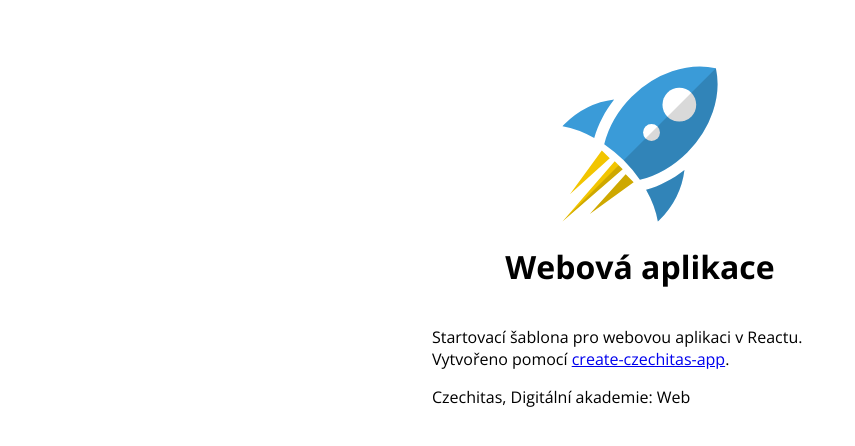
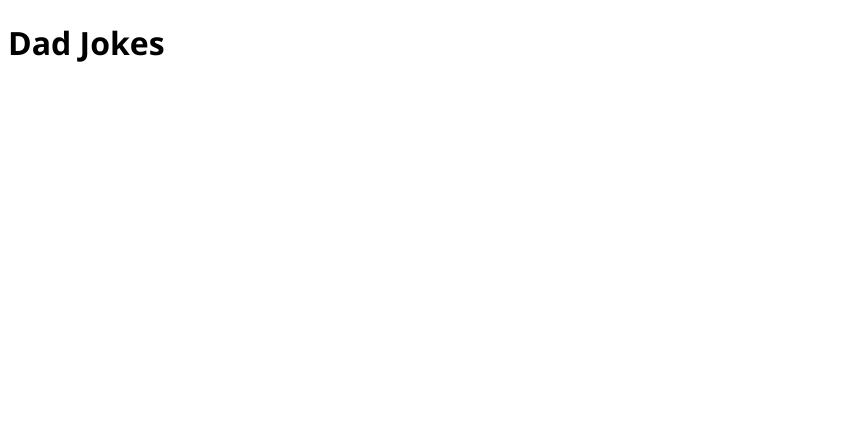
Before and after one commit to alzbetamyskova/dadjokes-react, a React app: page / in a window 1280 px wide. Shown: the top 446 px of the page, without its empty margins (0-855 px from the left). Built offline with nearby package versions, Linux system fonts and the light colour scheme.

Commit message:
přidáno css

```diff
--- a/src/index.jsx
+++ b/src/index.jsx
@@ -3,18 +3,9 @@ import { render } from 'react-dom';
 import './style.css';
 
 const App = () => (
-  <div className="container">
-    <header>
-      <div className="logo"></div>
-      <h1>Webová aplikace</h1>
-    </header>
-    <main>
-      <p>Startovací šablona pro webovou aplikaci v Reactu. Vytvořeno pomocí <a href="https://www.npmjs.com/package/create-czechitas-app">create-czechitas-app</a>.</p>
-    </main>
-    <footer>
-      <p>Czechitas, Digitální akademie: Web</p>
-    </footer>
-  </div>
+  <>
+  <h1>Dad Jokes</h1>
+  </>
 );
 
 render(<App />, document.querySelector('#app'));
--- a/src/style.css
+++ b/src/style.css
@@ -8,22 +8,114 @@ html {
   font-family: 'Open Sans', sans-serif;
 }
 
-.container {
-  max-width: 26rem;
-  margin-right: auto;
-  margin-left: auto;
+body {
+  display: block;
+  margin: 8px;
 }
 
-header {
-  display: flex;
-  flex-direction: column;
-  align-items: center;
-  margin-top: 4rem;
+p {
+  display: block;
+  margin-block-start: 1em;
+  margin-block-end: 1em;
+  margin-inline-start: 0px;
+  margin-inline-end: 0px;
 }
 
-.logo {
-  width: 10rem;
-  height: 10rem;
-  background-image: url(./img/rocket.svg);
-  background-size: contain;
+div {
+  display: block;
 }
+
+button {
+  appearance: auto;
+  writing-mode: horizontal-tb !important;
+  text-rendering: auto;
+  color: -internal-light-dark(black, white);
+  letter-spacing: normal;
+  word-spacing: normal;
+  text-transform: none;
+  text-indent: 0px;
+  text-shadow: none;
+  display: inline-block;
+  text-align: center;
+  align-items: flex-start;
+  margin: 0em;
+  font: 400 13.3333px Arial;
+  padding: 1px 6px;
+}
+
+.container {
+  max-width: 30rem;
+  margin: 5rem auto;
+}
+
+.joke {
+  margin-bottom: 2rem;
+}
+
+.joke__body {
+  display: flex;
+}
+
+.joke__user {
+  flex: 0 0 auto;
+  width: 5rem;
+  height: 5rem;
+  margin-right: 1rem;
+}
+
+.user-avatar {
+  width: 5rem;
+  height: 5rem;
+}
+
+.user-name {
+  margin-top: 0.5rem;
+  text-align: center;
+}
+
+.joke__text {
+  background-color: cornflowerblue;
+  color: white;
+  border-radius: 1rem;
+  padding: 1.5rem 2rem;
+  margin: 0;
+  line-height: 150%;
+}
+
+.joke__likes {
+  display: flex;
+  justify-content: flex-end;
+  align-items: center;
+  margin-top: 1rem;
+}
+
+.btn-like {
+  border: none;
+  outline: none;
+  width: 2rem;
+  height: 2rem;
+  border-radius: 1rem;
+  background-size: 1.2rem;
+  background-position: center;
+  background-repeat: no-repeat;
+  cursor: pointer;
+}
+
+.btn-like--up {
+  background-color: #00e268;
+  background-image: url(img/like-up.png);
+}
+
+.likes-count--up {
+  color: #00e268;
+}
+
+.likes-count {
+  font-size: 1.5rem;
+  font-weight: bold;
+  margin: 0 0.5rem;
+}
+
+.likes-count--down {
+  color: #ff5654;
+}
```
